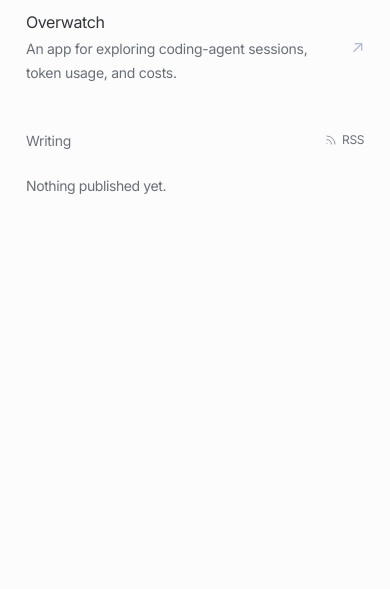
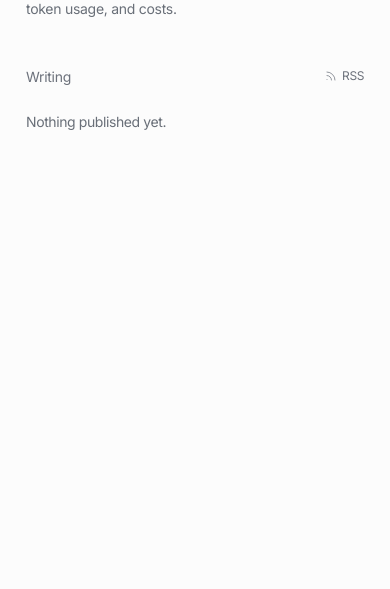
Before and after one commit to joeychilson/dotcom, an Astro site: page / in a window 390 px wide. Shown: the part 255-844 px from the top of the page. Built offline with nearby package versions, Linux system fonts and the light colour scheme; Astro itself is replaced by a stand-in of ours.

Commit message:
fix: move the mobile header closer to the theme toggle
Reduce homepage top padding from 88px to 24px on phone screens, bringing the header and following content higher while preserving tablet and desktop spacing.

```diff
--- a/src/styles/global.css
+++ b/src/styles/global.css
@@ -378,6 +378,9 @@ body {
   }
 }
 @media (max-width: 480px) {
+  .personal-page {
+    padding-top: 24px;
+  }
   .personal-header h1 {
     font-size: 34px;
   }
```
